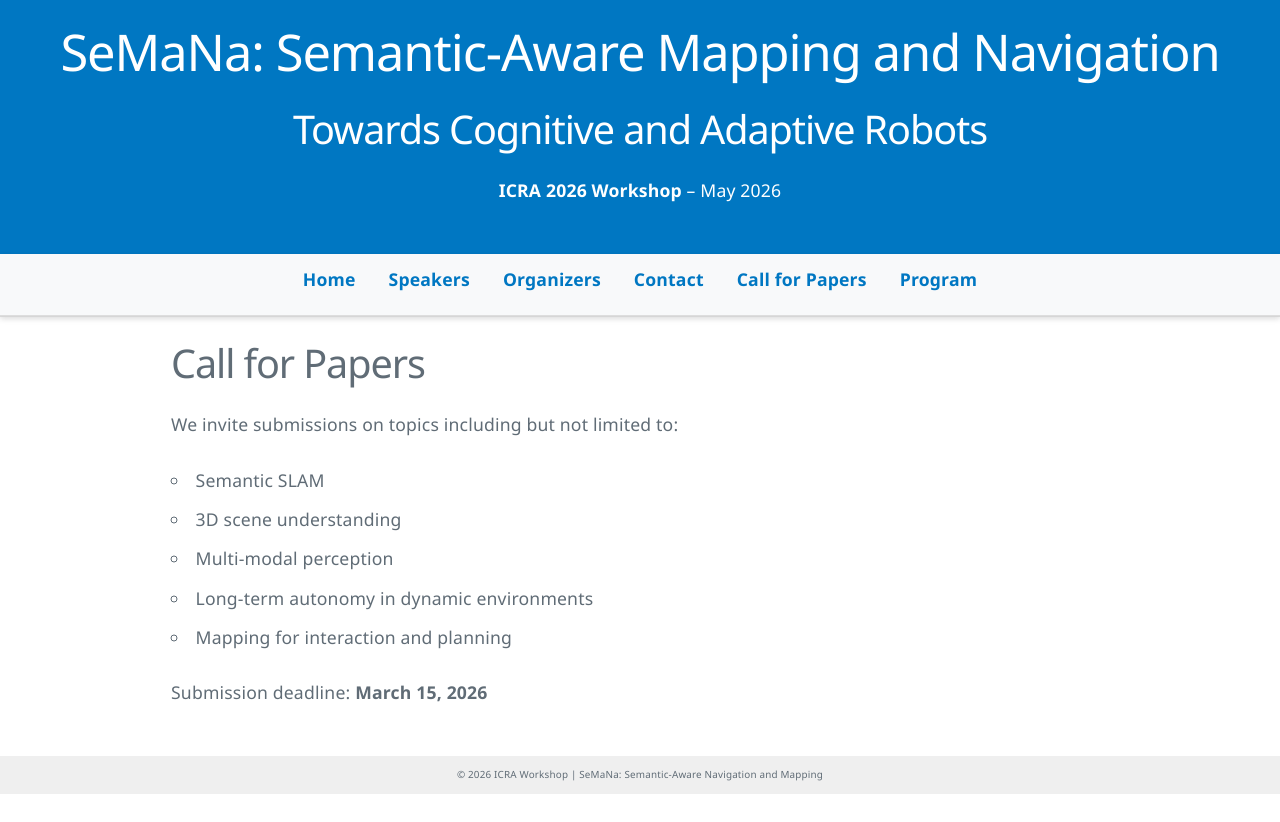
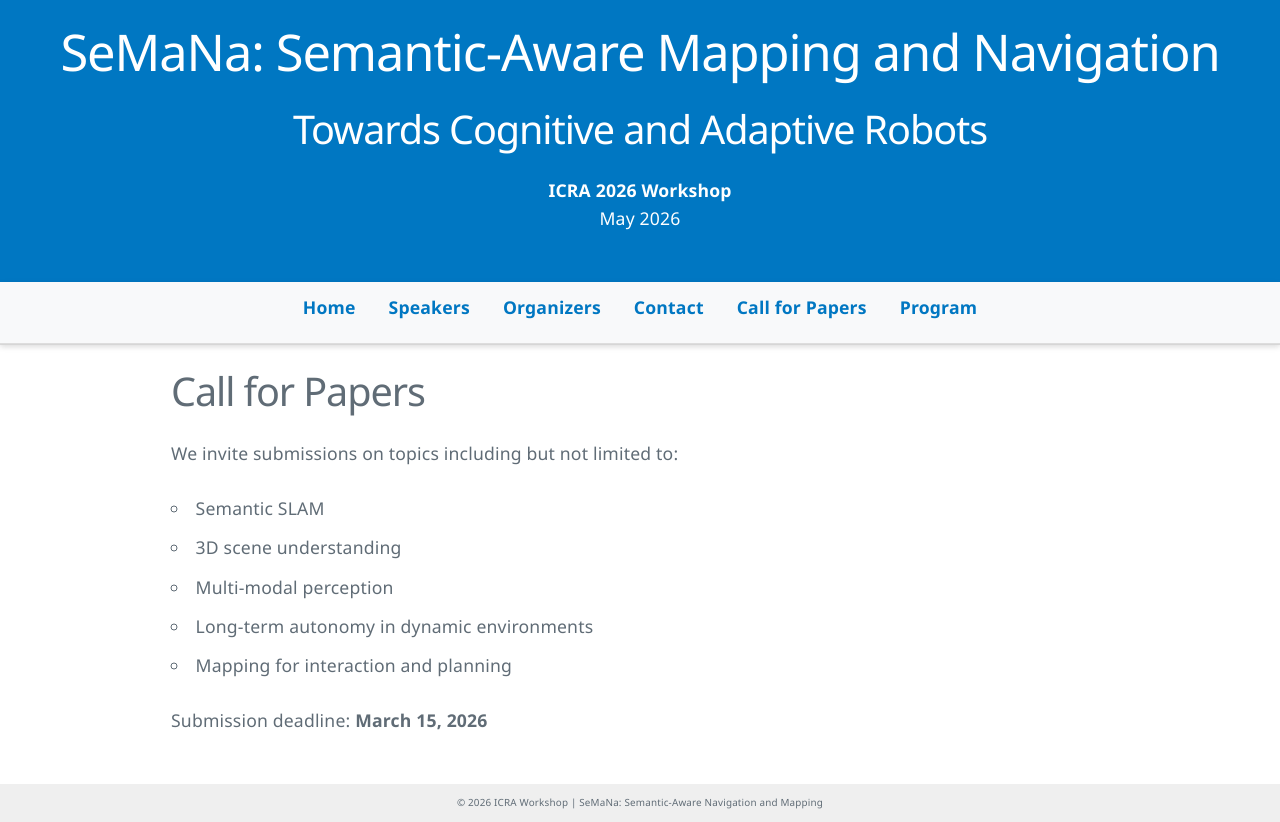
Before and after one commit to FedericoRollo/SeMaNa-ICRA26WS, a plain HTML site: page sections/cfp.html in a window 1280 px wide. Before the commit the page ends 800 px from the top, so only its background shows below. Drawn offline with nearby package versions, Linux system fonts and the light colour scheme.

Commit message:
update header

```diff
--- a/sections/cfp.html
+++ b/sections/cfp.html
@@ -11,7 +11,7 @@
   <header>
     <h1>SeMaNa: Semantic-Aware Mapping and Navigation </h1>
     <h2>Towards Cognitive and Adaptive Robots</h2>
-    <p><strong>ICRA 2026 Workshop</strong> – May 2026</p>
+    <p><strong>ICRA 2026 Workshop</strong> </br> May 2026</p>
   </header>
 
   <nav id="nav" class="sticky-nav">
```
Also changed, not shown: sections/program.html (+1 -1 lines).
